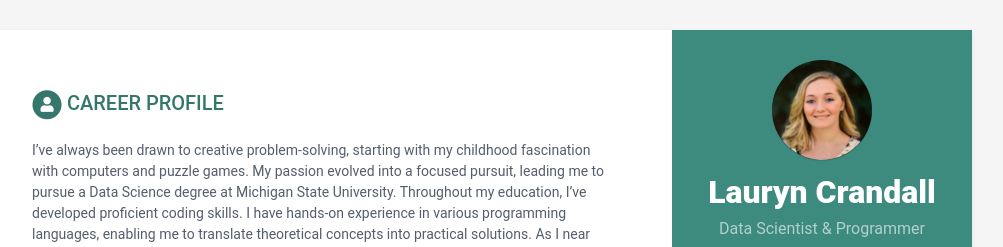
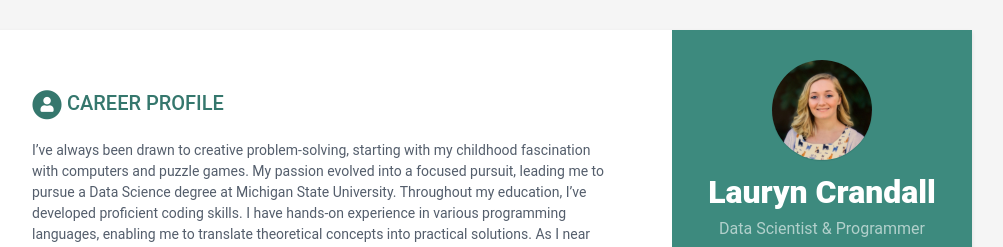
Before and after one commit to cranda98/cranda98.github.io, a Jekyll site: the page built from index.html, in a window 1280 px wide. Shown: the top 247 px of the page, without its empty margins (168-1171 px from the left). Built offline with Jekyll 4.4.1, drawn with Linux system fonts in a browser that asks for light colours.

Commit message:
Update data.yml

```diff
--- a/_data/data.yml
+++ b/_data/data.yml
@@ -10,7 +10,7 @@ sidebar:
     # Profile information
     name: Lauryn Crandall
     tagline: Data Scientist & Programmer
-    avatar: profile-modified (1).png
+    avatar: profile.png
 
     # Sidebar links
     email: cranda98@msu.edu
```
